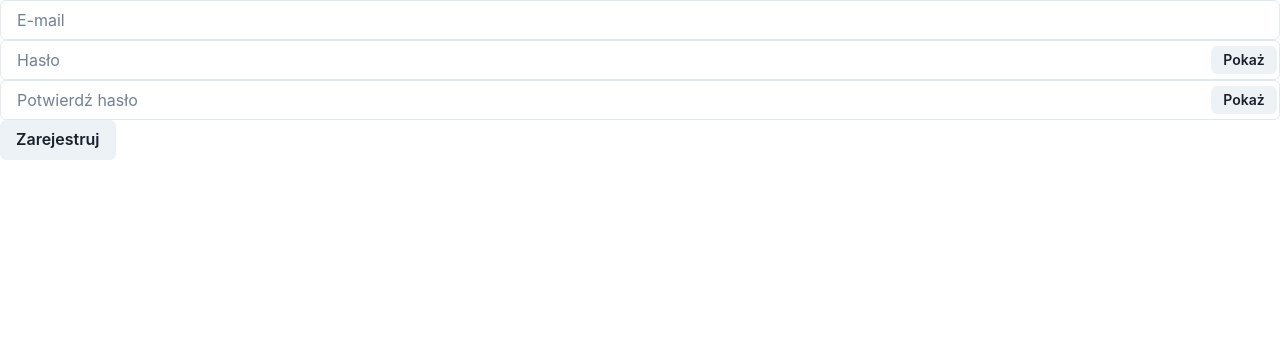
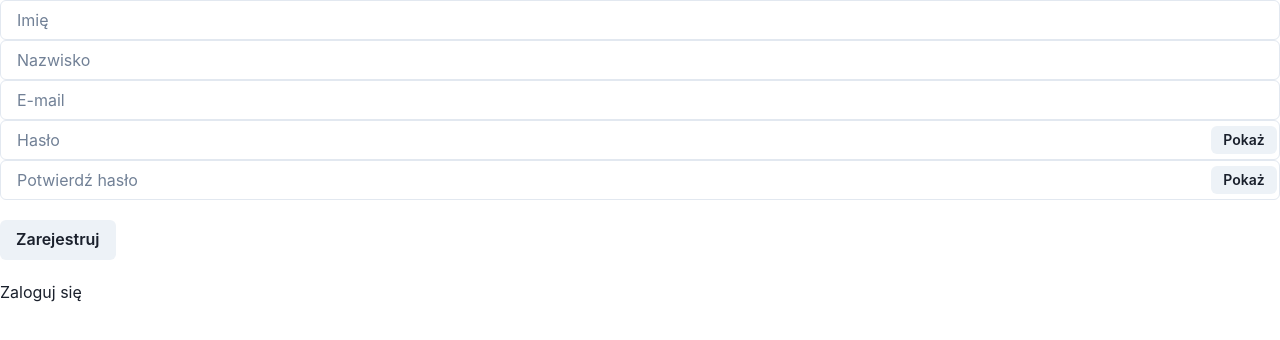
Before and after one commit to HelpNowOfficialProject/HelpNow, a React (Create React App) app: page /auth/register in a window 1280 px wide. Shown: the top 340 px of the page. Built offline with nearby package versions, Linux system fonts and the light colour scheme; no server answers.

Commit message:
added name and surname inputs

```diff
--- a/src/components/Register/Register.tsx
+++ b/src/components/Register/Register.tsx
@@ -1,21 +1,26 @@
 import {
+  Box,
   Button,
   Input,
   InputGroup,
   InputRightElement,
   useToast,
+  Link as ChakraLink,
 } from "@chakra-ui/react";
 import { createUserWithEmailAndPassword } from "firebase/auth";
 import React, { useState } from "react";
-import { useNavigate } from "react-router-dom";
+import { Link, useNavigate } from "react-router-dom";
 import { auth } from "../../firebase";
 
 export default function Register() {
   const toast = useToast();
   const navigate = useNavigate();
+  const emailValidation = /^\w+([\.-]?\w+)*@\w+([\.-]?\w+)*(\.\w{2,3})+$/;
 
   const [email, setEmail] = useState("");
   const [password, setPassword] = useState("");
+  const [name, setName] = useState("");
+  const [surname, setSurname] = useState("");
   const [passwordConfirm, setPasswordConfirm] = useState("");
   const [showPassword, setShowPassword] = useState(false);
   const [showPasswordConfirm, setShowPasswordConfirm] = useState(false);
@@ -31,16 +36,32 @@ export default function Register() {
   ) => {
     setPasswordConfirm(e.target.value);
   };
+  const handleNameChange = (e: React.ChangeEvent<HTMLInputElement>) => {
+    setName(e.target.value)
+  };
+  const handleSurnameChange = (e: React.ChangeEvent<HTMLInputElement>) => {
+    setSurname(e.target.value)
+  };
 
   const handleRegister = async () => {
+    let errorMessage = "";
     if (password !== passwordConfirm) {
-      // TODO: A better alert, e.g. text under the input
+      errorMessage = "Hasła muszą się zgadzać!";
+    } else if (!emailValidation.test(email)) {
+      errorMessage = "Niepoprawny e-mail";
+    } else if (!/\d/.test(password)) {
+      errorMessage = "Hasło powinno zawierać przynajmniej 1 liczbę!";
+    } else if (password.length < 6) {
+      errorMessage = "Za słabe hasło! (Powinno mieć przynajmniej 6 znaków)";
+    }
+
+    if(errorMessage){
       toast({
-        title: "Niepoprawne hasło",
-        description: "Hasła muszą się zgadzać!",
+        title: "Błędy podczas rejestracji",
+        description: errorMessage,
         status: "error",
         isClosable: true,
-      });
+      }); return;
     }
 
     createUserWithEmailAndPassword(auth, email, password)
@@ -50,9 +71,7 @@ export default function Register() {
       })
       .catch((err: any) => {
         let errorMessage = `Kod: ${err.code}; ${err.message}`;
-        if (err.code === "auth/invalid-email") {
-          errorMessage = "Niepoprawny e-mail";
-        } else if (err.code === "auth/email-already-in-use") {
+        if (err.code === "auth/email-already-in-use") {
           errorMessage = "Posiadasz już konto!";
         } else if (err.code === "auth/weak-password") {
           errorMessage = "Za słabe hasło! (Powinno mieć przynajmniej 6 znaków)";
@@ -68,6 +87,18 @@ export default function Register() {
 
   return (
     <div>
+      <Input
+        placeholder="Imię"
+        value={name}
+        onChange={handleNameChange}
+      />
+
+      <Input
+        placeholder="Nazwisko"
+        value={surname}
+        onChange={handleSurnameChange}
+      />
+
       <Input
         placeholder="E-mail"
         value={email}
@@ -109,7 +140,14 @@ export default function Register() {
           </Button>
         </InputRightElement>
       </InputGroup>
-      <Button onClick={handleRegister}>Zarejestruj</Button>
+      <Button onClick={handleRegister} mt="20px">
+        Zarejestruj
+      </Button>
+      <Box mt="20px">
+        <ChakraLink>
+          <Link to="../login">Zaloguj się</Link>
+        </ChakraLink>
+      </Box>
     </div>
   );
 }
```
